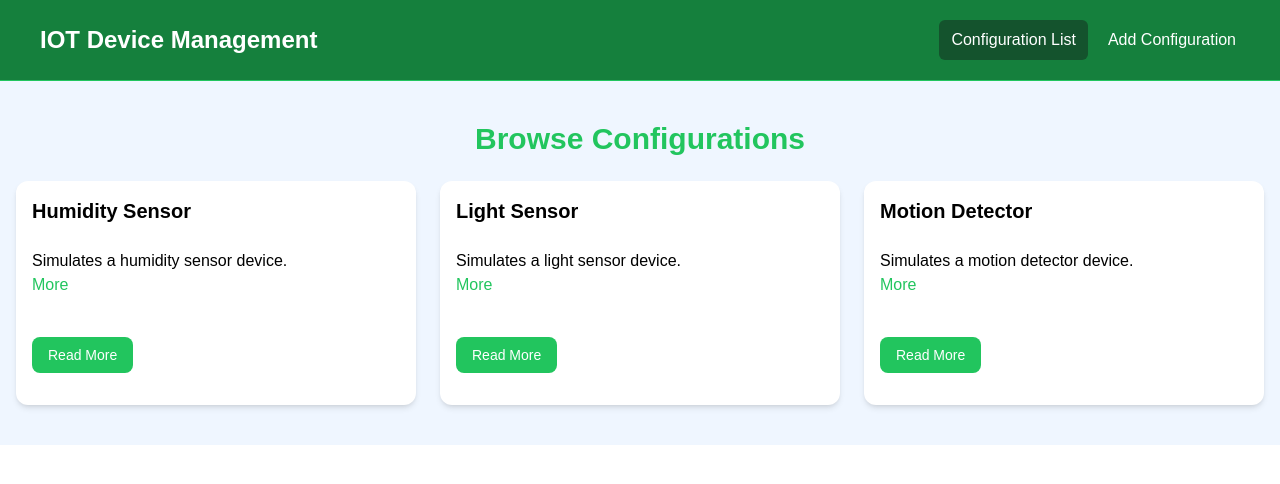
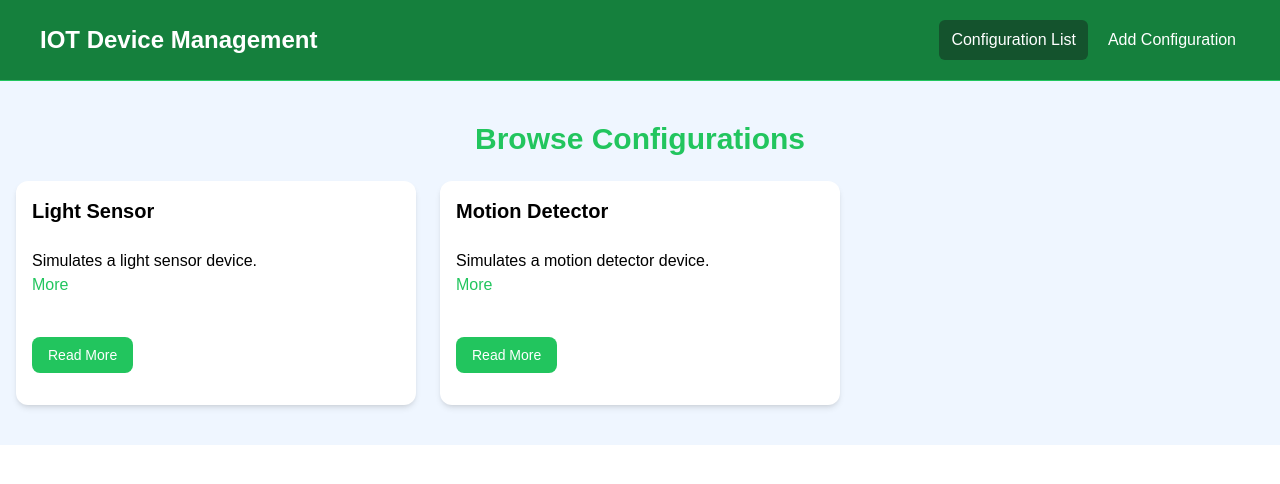
Before and after one commit to Sparrowan/iot_device_management_platform, a Vue app: page / in a window 1280 px wide. Shown: the top 484 px of the page. Built offline with nearby package versions, Linux system fonts and the light colour scheme; data requests are answered from the project's data file.

Commit message:
Fixed await

```diff
--- a/src/db.json
+++ b/src/db.json
@@ -1,18 +1,5 @@
 {
   "configs": [
-    {
-      "id": "c4fda30b-4b84-4af6-9d30-cbe33a2a8a2f",
-      "name": "Humidity Sensor",
-      "description": "Simulates a humidity sensor device.",
-      "content": {
-        "type": "sensor",
-        "unit": "Percentage",
-        "range": [
-          0,
-          100
-        ]
-      }
-    },
     {
       "id": "d3d9c0f7-23e9-4c3b-9631-b9e146ad4f7a",
       "name": "Light Sensor",
--- a/src/stores/configuration.ts
+++ b/src/stores/configuration.ts
@@ -46,8 +46,8 @@ export const useConfigurationStore = defineStore<
         if (confirm) {
           await axios.delete(`http://localhost:8000/configs/${configurationId}`)
           toast.success('Configuration Deleted Successfully')
+          return true
         }
-        return true
       } catch (error) {
         console.error('Error deleting configuration', error)
         toast.error('Configuration Not Deleted')
--- a/src/views/ConfigurationView.vue
+++ b/src/views/ConfigurationView.vue
@@ -32,7 +32,7 @@ onMounted(async () => {
   }
 })
 const handleDelete = async () => {
-  if (deleteConfiguration(configurationId)) {
+  if (await deleteConfiguration(configurationId)) {
     await fetchConfigurations()
     router.push('/')
   }
```
